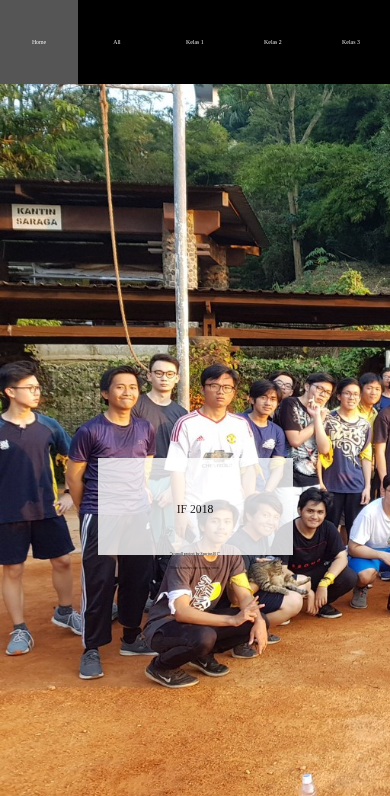
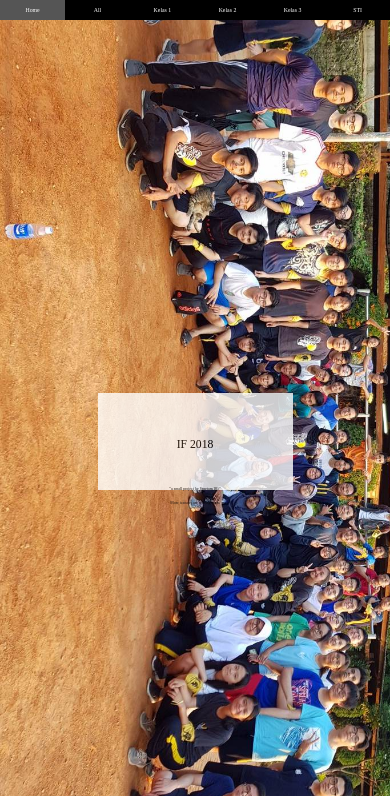
Before and after one commit to haverzard/if2018db, a Django app: page / in a window 390 px wide. Shown: the top 796 px of the page. Run offline with Django 3.2, Linux system fonts and the light colour scheme.

Commit message:
IF2018DB v.1.2.1 - Mobile Interface Fixed

```diff
--- a/classif/views.py
+++ b/classif/views.py
@@ -25,12 +25,17 @@ def k_view(request, id):
 	l1 = x[0:dv]
 	l2 = x[dv:dv*2]
 	l3 = x[dv*2:]
+	c = ""
 	if (id == "0"):
 		id = ""
+	elif (id == "4"):
+		id = "STI"
+	else:
+		c = "Kelas "
 	context = {
 		'list1' : l1,
 		'list2' : l2,
 		'list3' : l3,
-		'classnum' : id
+		'classnum' : c + id
 	}
 	return render(request, "class.html", context)
--- a/static/css/main.css
+++ b/static/css/main.css
@@ -60,4 +60,5 @@ table {
 	background-color: #000000;
 	color: #FFFFFF;
 	text-align: center;
+	bottom: 0;
 }
--- a/static/js/map.js
+++ b/static/js/map.js
@@ -1,6 +1,6 @@
 h = window.innerHeight;
 w = window.innerWidth;
-document.getElementById("menu").style.height = h/10 + "px";
+document.getElementById("menu").style.height = w/20 + "px";
 
 for (i = 0; i < document.getElementsByClassName("title").length; i++) {
 	document.getElementsByClassName("title")[i].style.fontSize = w*0.03 + "px";
@@ -11,7 +11,7 @@ for (i = 0; i < document.getElementsByClassName("text").length; i++) {
 }
 
 for (i = 0; i < document.getElementsByClassName("menu_box").length; i++) {
-	document.getElementsByClassName("menu_box")[i].style.width = w*0.2 + "px";
+	document.getElementsByClassName("menu_box")[i].style.width = w/6 + "px";
 	document.getElementsByClassName("menu_box")[i].style.fontSize = w*0.015 + "px";
 }
 
@@ -33,4 +33,9 @@ if (location.pathname == "/") {
 	document.getElementById("context").style.margin = w*0.9*0.05 + "px";
 	document.getElementById("context2").style.margin = w*0.9*0.05 + "px";
 	document.getElementById("footer").style.height = w*0.05 + "px";
+	if (window.innerHeight > window.innerWidth) {
+		document.getElementsByClassName("content")[0].remove()
+	} else {
+		document.getElementsByClassName("content")[1].remove()
+	}
 }
--- a/static/js/menu.js
+++ b/static/js/menu.js
@@ -5,8 +5,10 @@ toggle("all");
 toggle("k1");
 toggle("k2");
 toggle("k3");
+toggle("k4");
 document.getElementById("home").onclick = function(){ location.assign("/"); };
 document.getElementById("all").onclick = function(){ location.assign("/k/0"); };
 document.getElementById("k1").onclick = function(){ location.assign("/k/1"); };
 document.getElementById("k2").onclick = function(){ location.assign("/k/2"); };
 document.getElementById("k3").onclick = function(){ location.assign("/k/3"); };
+//document.getElementById("k4").onclick = function(){ location.assign("/k/4"); };
--- a/templates/head.html
+++ b/templates/head.html
@@ -24,6 +24,9 @@
 					<td class="menu_box" id="k3">
 						Kelas 3
 					</td>
+					<td class="menu_box" id="k4">
+						STI
+					</td>
 				</tr>
 			</table>
 		</div>
@@ -35,4 +38,9 @@
 	</body>
 	<script src="{% static "js/menu.js" %}"></script>
 	<script src="{% static "js/map.js" %}"></script>
+	<script>
+	if (window.innerHeight > window.innerWidth) {
+		document.body.style.backgroundImage = "url({% static "imgs/pic2.jpg" %})";
+	}
+	</script>
 </html>
--- a/templates/home.html
+++ b/templates/home.html
@@ -3,7 +3,7 @@
 <div id="container2">
 	<br>
 	<p class="title" id="ll1">IF 2018</p>
-	<q class="text">a small project by Spartan101</q>
+	<q class="text">a small project by Spartans101</q>
 	<p class="text">More features are coming soon.</p>
 </div>
 {% endblock frame %}
```
Also changed, not shown: UPDATE.md (+9 -0 lines), if2018/settings.py (+7 -7 lines), templates/class.html (+1 -9 lines), static/imgs/pic2.jpg (added), 2 other files.
